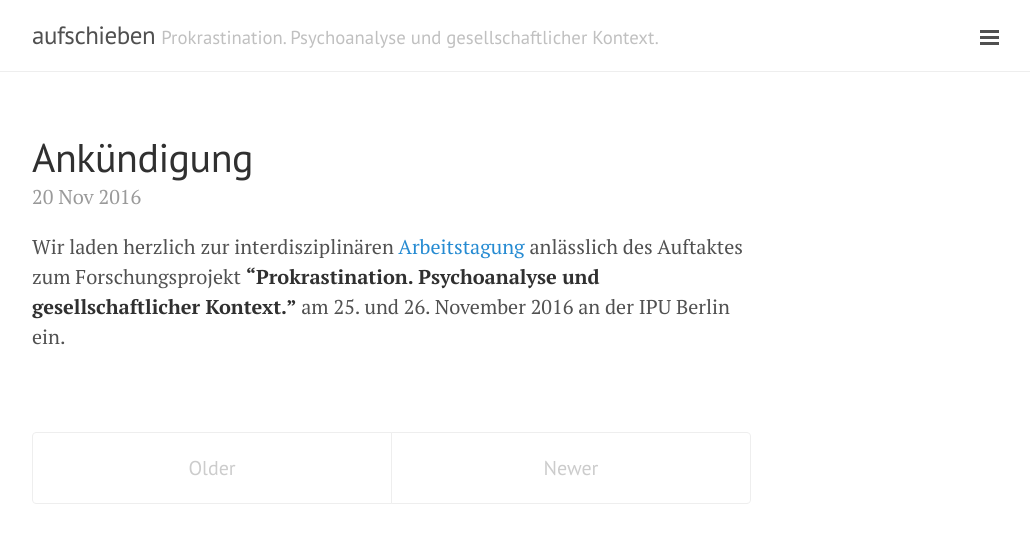
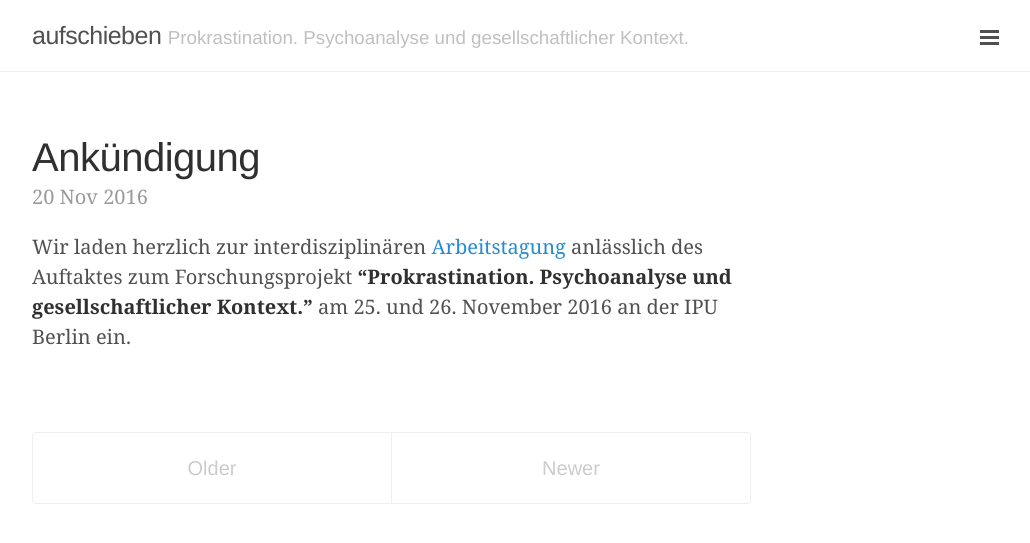
Before and after one commit to aufschieben/aufschieben.github.io, a Jekyll site: the page built from index.html, in a window 1280 px wide. Shown: the top 543 px of the page, without its empty margins (248-1278 px from the left). Built offline with Jekyll 4.4.1, drawn with Linux system fonts in a browser that asks for light colours; the list of posts is cut into pages by our own code.

Commit message:
change google font

```diff
--- a/_includes/head.html
+++ b/_includes/head.html
@@ -17,7 +17,8 @@
   <link rel="stylesheet" href="/public/css/poole.css">
   <link rel="stylesheet" href="/public/css/syntax.css">
   <link rel="stylesheet" href="/public/css/lanyon.css">
-  <link rel="stylesheet" href="http://fonts.googleapis.com/css?family=PT+Serif:400,400italic,700|PT+Sans:400">
+  <link href="https://fonts.googleapis.com/css?family=Open+Sans" rel="stylesheet">
+  <!--link rel="stylesheet" href="http://fonts.googleapis.com/css?family=PT+Serif:400,400italic,700|PT+Sans:400">
 
   <!-- Icons -->
   <link rel="apple-touch-icon-precomposed" sizes="144x144" href="/public/apple-touch-icon-144-precomposed.png">
```
